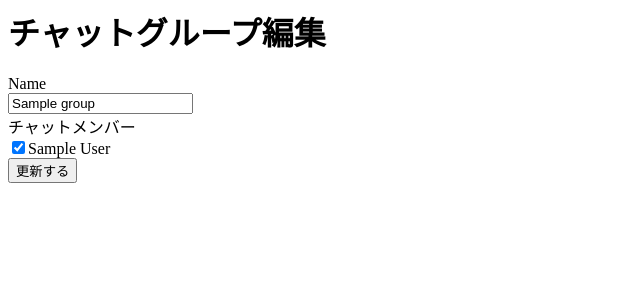
After one commit to tofuminto/chat-space, a Rails app: page /groups/1/edit in a window 1280 px wide. The commit adds this page. Shown: the top 300 px of the page, without its empty margins (0-640 px from the left). Run offline with Rails 7, Linux system fonts and the light colour scheme; a user stored in the database is signed in; tables that the repository leaves empty hold one stand-in row (values such as "Sample post").

Commit message:
create-groups

```diff
--- a/app/assets/stylesheets/application.scss
+++ b/app/assets/stylesheets/application.scss
@@ -5,3 +5,4 @@
 @import "font-awesome";
 @import "modules/user";
 @import "modules/flash";
+@import "modules/group";
--- a/app/assets/stylesheets/modules/_messages.scss
+++ b/app/assets/stylesheets/modules/_messages.scss
@@ -58,14 +58,15 @@ a {
 
     .side__bar__group {
       margin-bottom: 40px;
-
       &--name {
         font-size: 15px;
         margin-bottom: 5px;
+        color: #ffffff;
       }
 
       &--message {
         font-size: 11px;
+        color: #ffffff;
       }
     }
   }
--- /dev/null
+++ b/app/controllers/groups_controller.rb
@@ -0,0 +1,38 @@
+class GroupsController < ApplicationController
+
+  def index
+  end
+
+  def new
+    @group = Group.new
+    @group.users << current_user
+  end
+
+  def create
+    @group = Group.new(group_params)
+    if @group.save
+      redirect_to root_path, notice: "グループを作成しました"
+    else
+      render :new
+    end
+  end
+
+  def edit
+    @group = Group.find(params[:id])
+  end
+
+  def update
+    @group = Group.find(params[:id])
+    if @group.update(group_params)
+      redirect_to root_path, notice: "グループを更新しました"
+    else
+      render :edit
+    end
+  end
+
+  private
+  def group_params
+    params.require(:group).permit(:name, user_ids: [])
+  end
+
+end
--- /dev/null
+++ b/app/models/group.rb
@@ -0,0 +1,5 @@
+class Group < ApplicationRecord
+  has_many :group_users
+  has_many :users, through: :group_users
+  validates :name, presence: true, uniqueness: true
+end
--- /dev/null
+++ b/app/models/group_user.rb
@@ -0,0 +1,4 @@
+class GroupUser < ApplicationRecord
+  belongs_to :group
+  belongs_to :user
+end
--- a/app/models/user.rb
+++ b/app/models/user.rb
@@ -4,5 +4,7 @@ class User < ApplicationRecord
   devise :database_authenticatable, :registerable,
          :recoverable, :rememberable, :validatable
 
+  has_many :group_users
+  has_many :groups, through: :group_users
   validates :name, presence: true, uniqueness: true
 end
--- /dev/null
+++ b/app/views/groups/_form.html.haml
@@ -0,0 +1,25 @@
+= form_for group do |f|
+  - if group.errors.any?
+    .chat-group-form__errors
+      %h2= "#{group.errors.full_messages.count}件のエラーが発生しました。"
+      %ul
+        - group.errors.full_messages.each do |message|
+          %li= message
+  .chat-group-form__field
+    .chat-group-form__field--left
+      = f.label :name, class: 'chat-group-form__label'
+    .chat-group-form__field--right
+      = f.text_field :name, class: 'chat__group_name chat-group-form__input', placeholder: 'グループ名を入力してください'
+  .chat-group-form__field.clearfix
+    / この部分はインクリメンタルサーチ（ユーザー追加の非同期化のときに使用します
+  .chat-group-form__field.clearfix
+    .chat-group-form__field--left
+      %label.chat-group-form__label{:for => "chat_group_チャットメンバー"} チャットメンバー
+    .chat-group-form__field--right
+      / グループ作成機能の追加時はここにcollection_check_boxesの記述を入れてください
+      = f.collection_check_boxes :user_ids, User.all, :id, :name
+      / この部分はインクリメンタルサーチ（ユーザー追加の非同期化のときに使用します
+  .chat-group-form__field.clearfix
+    .chat-group-form__field--left
+    .chat-group-form__field--right
+      = f.submit class: 'chat-group-form__action-btn'
--- /dev/null
+++ b/app/views/groups/edit.html.haml
@@ -0,0 +1,3 @@
+.chat-group-form
+  %h1 チャットグループ編集
+  = render partial: 'form', locals: { group: @group }
--- /dev/null
+++ b/app/views/groups/index.html.haml
@@ -0,0 +1,2 @@
+.wrapper
+  = render 'messages/side_bar'
--- /dev/null
+++ b/app/views/groups/new.html.haml
@@ -0,0 +1,3 @@
+.chat-group-form
+  %h1 新規チャットグループ
+  = render partial: 'form', locals: { group: @group }
--- a/config/routes.rb
+++ b/config/routes.rb
@@ -1,5 +1,6 @@
 Rails.application.routes.draw do
   devise_for :users
-  root to: "messages#index"
+  root to: "groups#index"
   resources :users, only: [:edit, :update]
+  resources :groups, only: [:index, :new, :create, :edit, :update]
 end
```
Also changed, not shown: app/assets/stylesheets/modules/group.scss (added, +107 -0 lines), app/views/messages/_side_bar.html.haml (+6 -4 lines), db/migrate/20200613105121_create_groups.rb (added, +9 -0 lines), db/migrate/20200613105139_create_group_users.rb (added, +9 -0 lines), Gemfile, Gemfile.lock, db/schema.rb.
